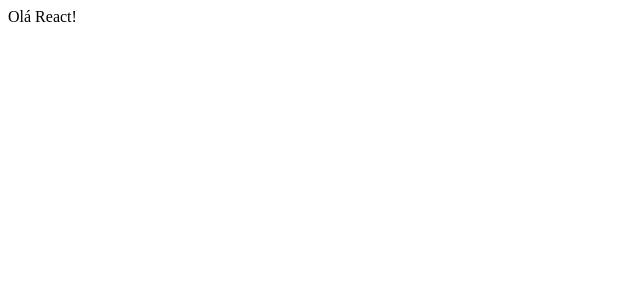
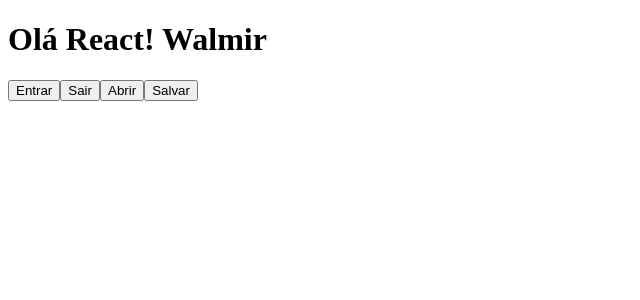
Before and after one commit to Walmir11/React, a React (Create React App) app in the folder dio/: page / in a window 1280 px wide. Shown: the top 300 px of the page, without its empty margins (0-640 px from the left). Built offline with nearby package versions, Linux system fonts and the light colour scheme.

Commit message:
Adicionando components

```diff
--- a/dio/src/App.js
+++ b/dio/src/App.js
@@ -1,7 +1,13 @@
-function App() {
+import Button from "./components/button";
+
+function App({nome}) {
   return (
-    <div>
-      Olá React!
+    <div className="App">
+      <h1>Olá React! {nome}</h1>
+      <Button title="Entrar" />
+      <Button title="Sair" />
+      <Button title="Abrir" />
+      <Button title="Salvar" />
     </div>
   );
 }
--- /dev/null
+++ b/dio/src/components/button/index.js
@@ -0,0 +1,5 @@
+export default function Button({title}) {
+  return (
+    <button>{title}</button>
+  );
+}
--- a/dio/src/index.js
+++ b/dio/src/index.js
@@ -5,6 +5,6 @@
 const root = ReactDOM.createRoot(document.getElementById('root'));
 root.render(
   <React.StrictMode>
-    <App />
+    <App nome="Walmir" />
   </React.StrictMode>
 );
```
